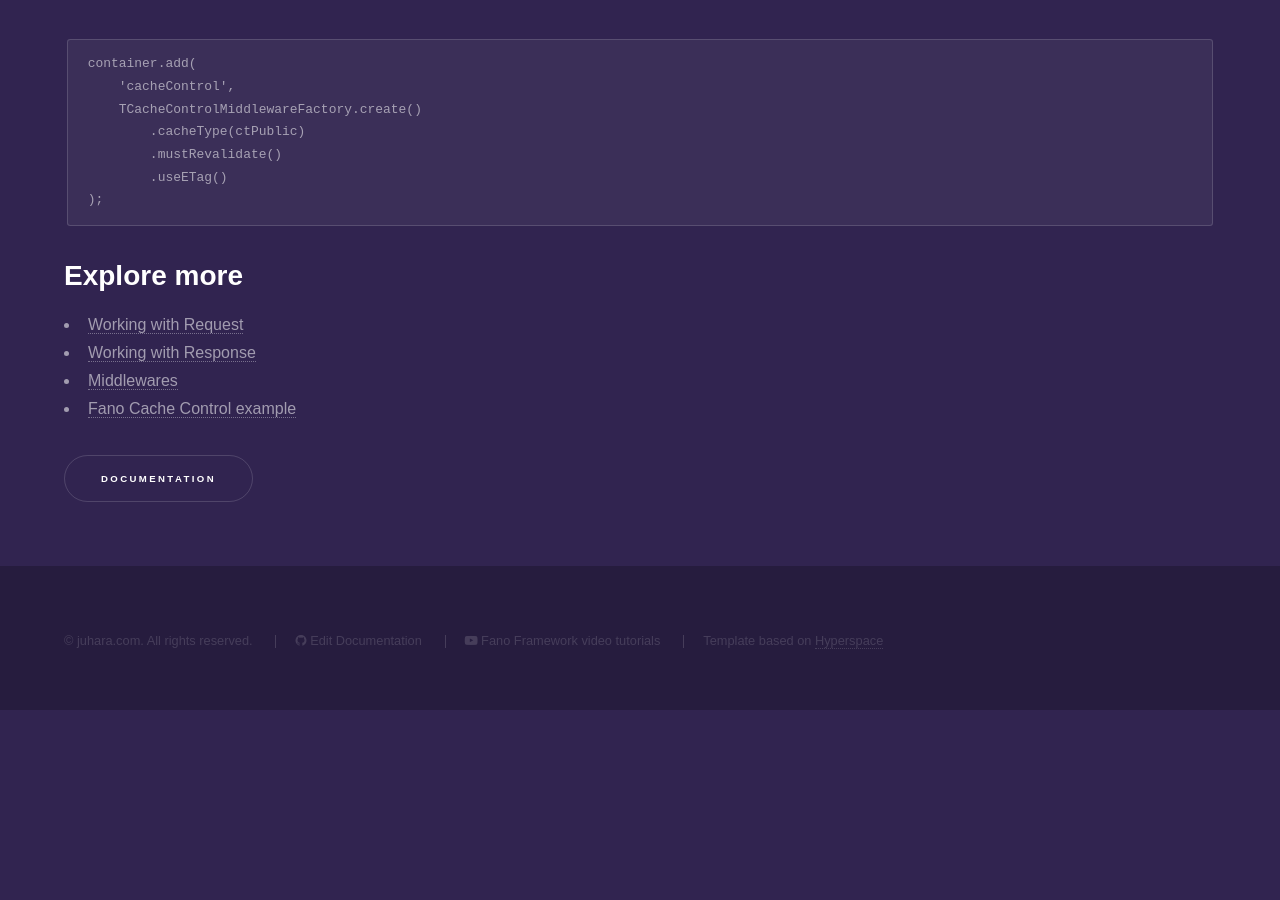
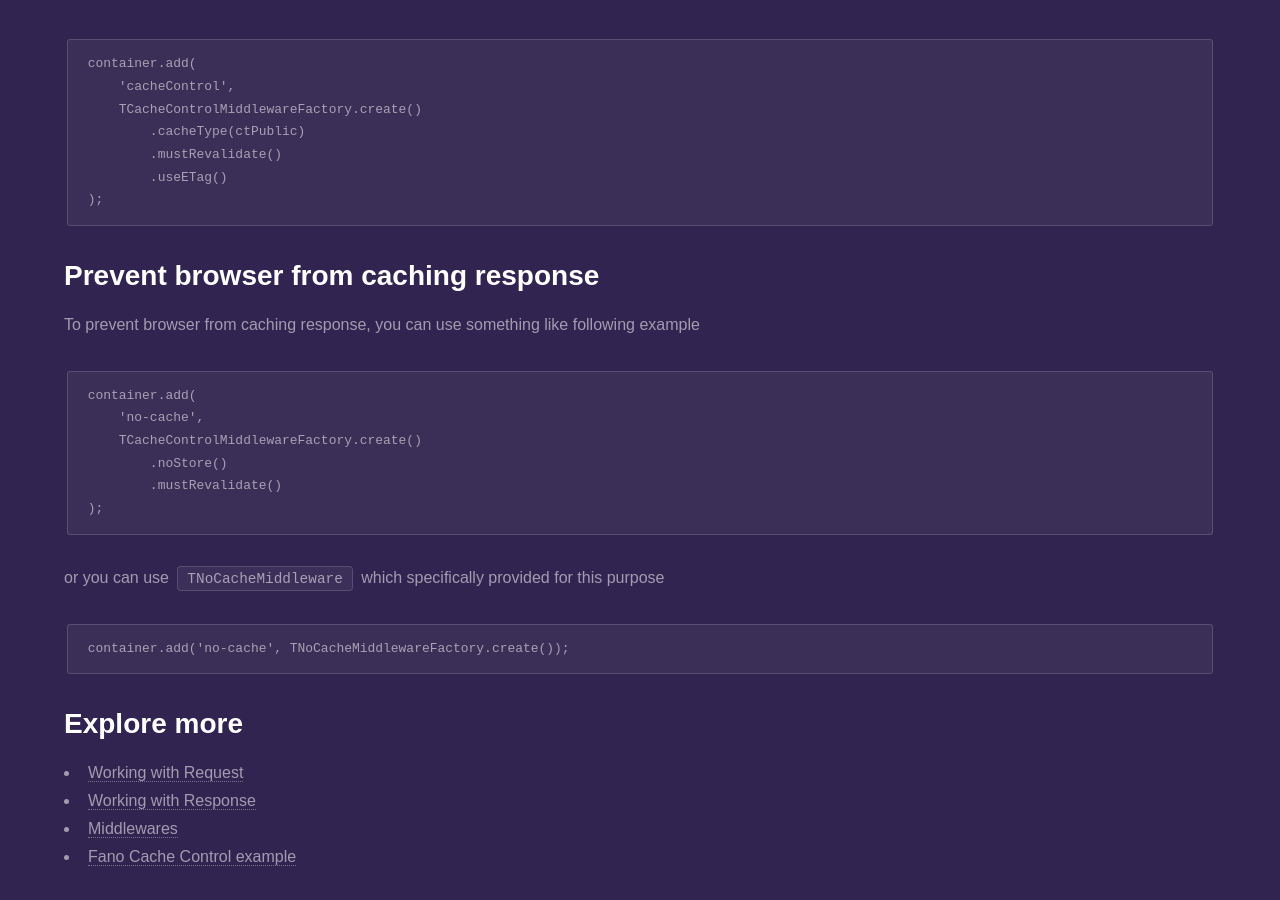
Before and after one commit to fanoframework/fanoframework.github.io, a Jekyll site: the page built from working-with-response/http-cache-header/index.md, in a window 1280 px wide and 900 px high, scrolled down 2632 px. Built offline with Jekyll 4.4.1, drawn with Linux system fonts in a browser that asks for light colours; our own code applies the rules of GitHub Pages for plain Markdown files; before the commit the page ends 3342 px from its top, so only the background shows below that.

Commit message:
add documentation about no cache middleware

````diff
--- a/working-with-response/http-cache-header/index.md
+++ b/working-with-response/http-cache-header/index.md
@@ -99,6 +99,21 @@ container.add(
 );
 ```
 
+## Prevent browser from caching response
+To prevent browser from caching response, you can use something like following example
+```
+container.add(
+    'no-cache',
+    TCacheControlMiddlewareFactory.create()
+        .noStore()
+        .mustRevalidate()
+);
+```
+or you can use `TNoCacheMiddleware` which specifically provided for this purpose
+```
+container.add('no-cache', TNoCacheMiddlewareFactory.create());
+```
+
 ## Explore more
 
 - [Working with Request](/working-with-request)
````
Also changed, not shown: middlewares/index.md (+1 -0 lines).
